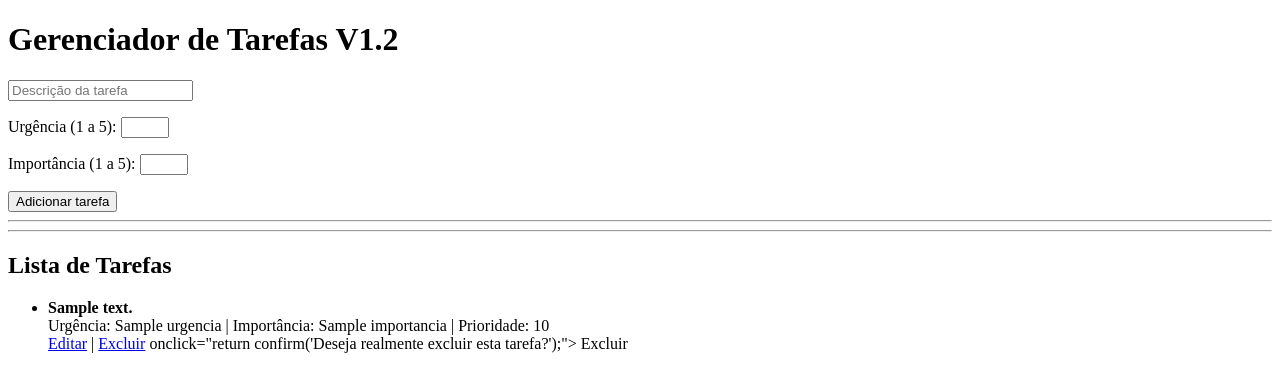
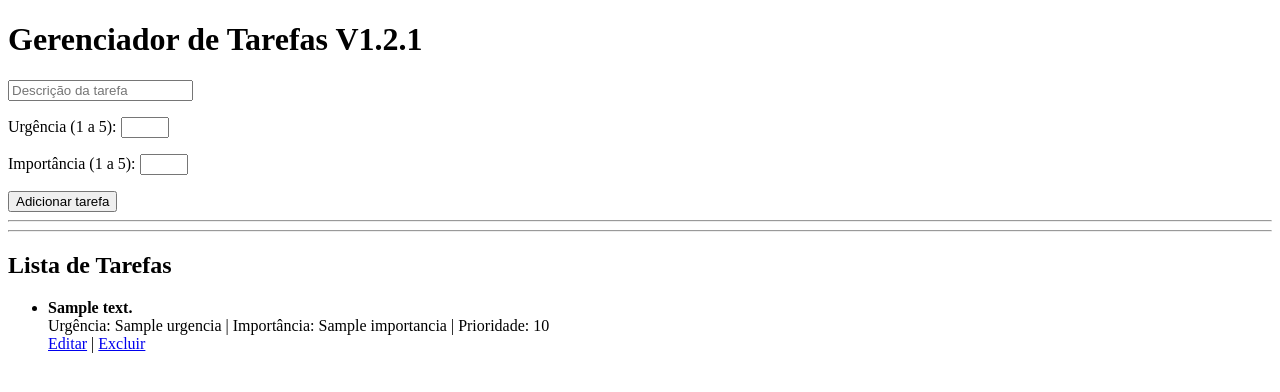
Before and after one commit to andrepauloklein/tarefa-flask, a Flask app: page / in a window 1280 px wide. Shown: the top 392 px of the page. Run offline with Flask 3, Linux system fonts and the light colour scheme; a database or web service that is not in the repository returns one stand-in record (values such as "Sample title").

Commit message:
Ajuste no link de exclusão com confirmação JS

```diff
--- a/templates/index.html
+++ b/templates/index.html
@@ -2,11 +2,11 @@
 <html lang="pt-br">
 <head>
     <meta charset="UTF-8">
-    <title>Gerenciador de Tarefas Versão 1.2</title>
+    <title>Gerenciador de Tarefas Versão 1.2.1</title>
 </head>
 <body>
 
-<h1>Gerenciador de Tarefas V1.2</h1>
+<h1>Gerenciador de Tarefas V1.2.1</h1>
 
 <form method="POST" action="/adicionar">
     <p>
@@ -62,9 +62,14 @@
             <a href="{{ url_for('editar', id=tarefa['_id']) }}">Editar</a>
             |
             <!--<a href="/excluir/{{ tarefa._id }}" -->
-            <a href="{{ url_for('excluir', id=tarefa['_id']) }}">Excluir</a>
+         <!--   <a href="{{ url_for('excluir', id=tarefa['_id']) }}">Excluir</a>
                onclick="return confirm('Deseja realmente excluir esta tarefa?');">
-               Excluir
+               Excluir -->
+               <a href="{{ url_for('excluir', id=tarefa['_id']) }}"
+                 class="btn btn-danger"
+                 onclick="return confirm('Deseja realmente excluir esta tarefa?');">
+                 Excluir
+</a>
             </a>
         </li>
         <br>
```
